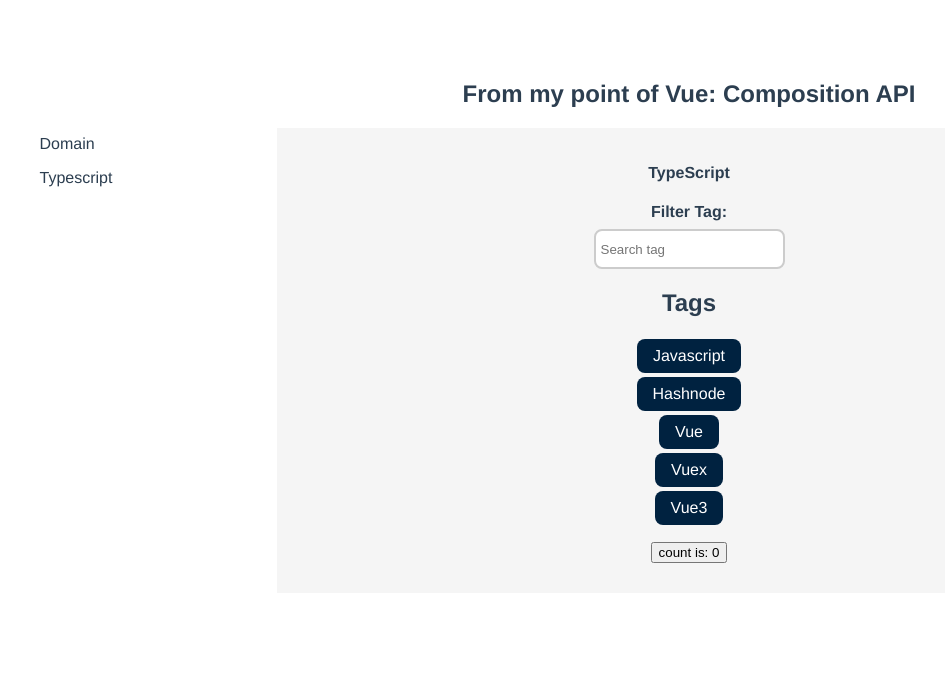
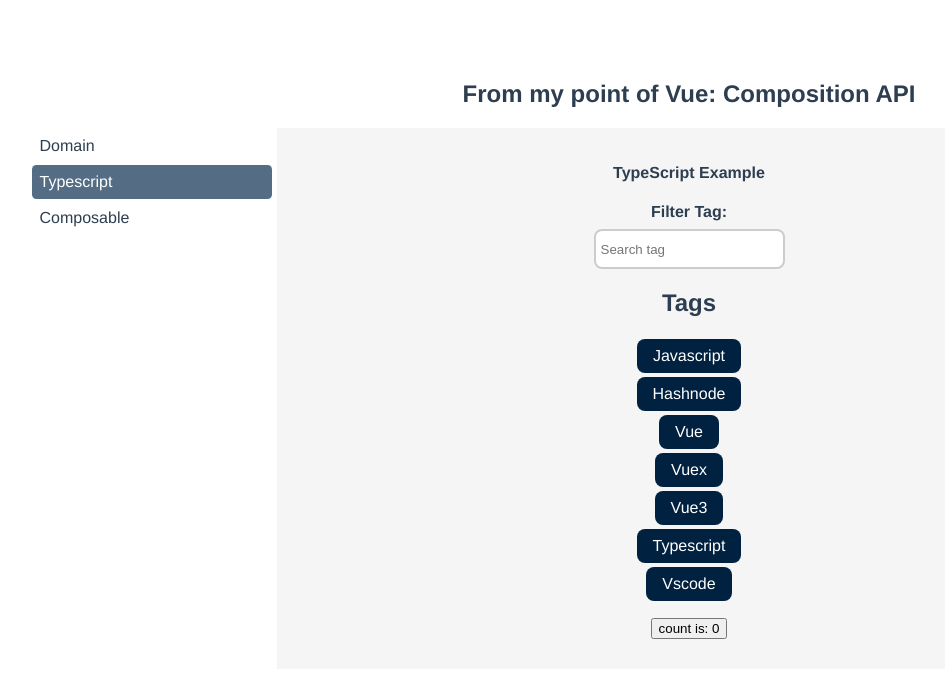
Before and after one commit to jesusantguerrero/point-of-vue, a Vue app: page / in a window 1280 px wide. Both pictures are taken after a click on the item "Typescript". Shown: the top 678 px of the page, without its empty margins (96-1041 px from the left). Built offline with nearby package versions, Linux system fonts and the light colour scheme.

Commit message:
🎨 Improve styles

```diff
--- a/src/App.vue
+++ b/src/App.vue
@@ -3,8 +3,9 @@
     <div class="layout-container">
         <ul class="example-list">
           <li
+            v-for="example in options" :key="example"
             class="example-item"
-            v-for="example in options" :key="example"
+            :class="{selected: selectedOption==example}"
             @click="selectedOption=example">
             {{ example }}
           </li>
@@ -26,7 +27,7 @@ import DomainExample from "./views/composition/DomainExample.vue"
 import TypeScriptExample from "./views/composition/TypeScriptExample.vue"
 
 const state = reactive({
-  options: ['domain', 'typescript'],
+  options: ['domain', 'typescript', 'composable'],
   selectedOption: 'domain'
 })
 
@@ -83,9 +84,11 @@ const {options, selectedOption } = toRefs(state)
   padding: .5rem;
   text-align: left;
   transition: all ease .3s;
+  border-radius: .275rem;
+  margin: 2px 0;
 
-  &:hover {
-    background: #2c3e50;
+  &:hover,&.selected {
+    background: #173858bb;
     color: white;
   }
 }
--- a/src/views/composition/DomainExample.vue
+++ b/src/views/composition/DomainExample.vue
@@ -1,7 +1,7 @@
 <template>
   <div class="container">
     <slot></slot>
-    <h4> Domain </h4>
+    <h4> Domain Example </h4>
     <!-- tag searcher -->
     <div class="form-group">
         <label for="search" >Filter Tag: </label>
--- a/src/views/composition/TypeScriptExample.vue
+++ b/src/views/composition/TypeScriptExample.vue
@@ -1,7 +1,7 @@
 <template>
   <div class="container">
     <slot></slot>
-    <h4> TypeScript </h4>
+    <h4> TypeScript Example</h4>
     <!-- tag searcher -->
     <div class="form-group">
       <label for="search">Filter Tag: </label>
@@ -47,7 +47,7 @@ interface StateType  {
 
 const state: StateType = reactive({
   searchText: "",
-  list: ["javascript", "hashnode", "vue", "vuex", "vue3"],
+  list: ["javascript", "hashnode", "vue", "vuex", "vue3", "typescript", 'vscode'],
   count: 0,
 });
 
```
